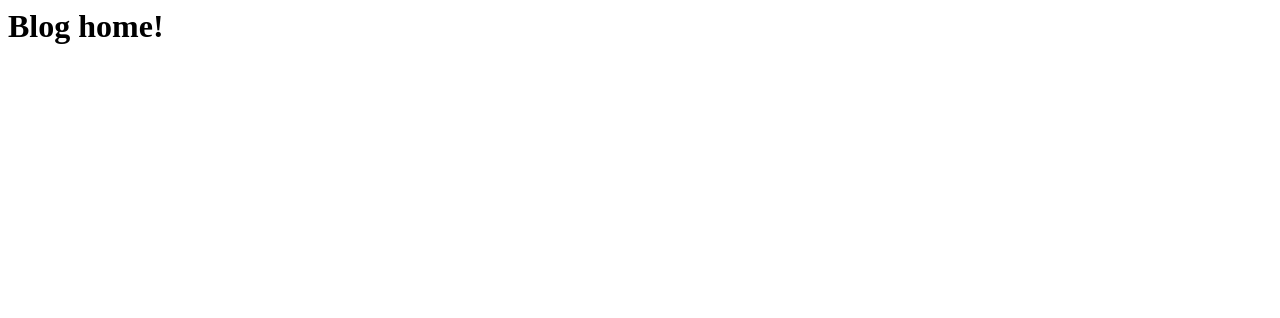
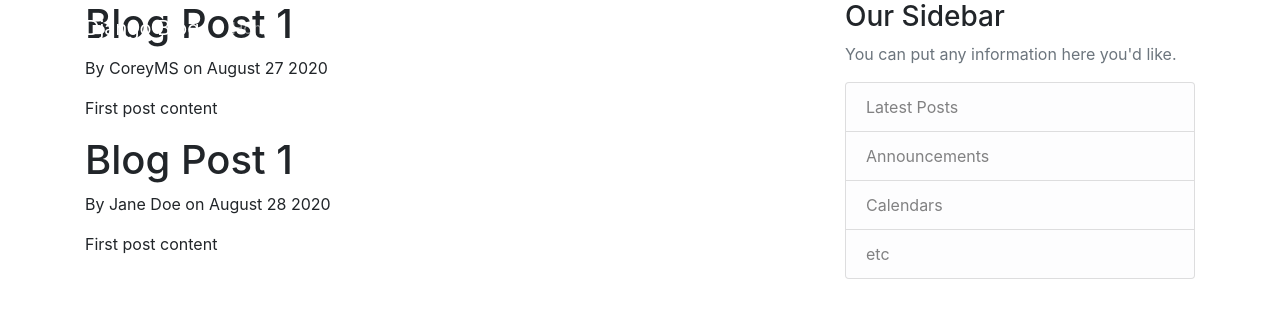
Before and after one commit to julia-thea/django-blog, a Django app: page / in a window 1280 px wide. Shown: the top 318 px of the page. Run offline with Django 3.2, Linux system fonts and the light colour scheme; some libraries are stand-ins or nearby versions.

Commit message:
added views

```diff
--- /dev/null
+++ b/blog/templates/blog/base.html
@@ -0,0 +1,64 @@
+<html lang="en">
+<head>
+  <!-- Required meta tags -->
+  <meta charset="utf-8">
+  <meta name="viewport" content="width=device-width, initial-scale=1, shrink-to-fit=no">
+
+  <!-- Bootstrap CSS -->
+  <link rel="stylesheet" href="https://stackpath.bootstrapcdn.com/bootstrap/4.3.1/css/bootstrap.min.css" integrity="sha384-ggOyR0iXCbMQv3Xipma34MD+dH/1fQ784/j6cY/iJTQUOhcWr7x9JvoRxT2MZw1T" crossorigin="anonymous">
+  <meta name="viewport" content="width=>, initial-scale=1.0">
+  {% if title %}
+  <title>Django Blog - {{ title}}</title>
+{% else %}
+  <title>Django Blog</title>
+{% endif %}
+</head>
+<body>
+  <header class="site-header">
+    <nav class="navbar navbar-expand-md navbar-dark bg-steel fixed-top">
+      <div class="container">
+        <a class="navbar-brand mr-4" href="/">Django Blog</a>
+        <button class="navbar-toggler" type="button" data-toggle="collapse" data-target="#navbarToggle" aria-controls="navbarToggle" aria-expanded="false" aria-label="Toggle navigation">
+        <span class="navbar-toggler-icon"></span>
+        </button>
+        <div class="collapse navbar-collapse" id="navbarToggle">
+          <div class="navbar-nav mr-auto">
+            <a class="nav-item nav-link" href="/">Home</a>
+            <a class="nav-item nav-link" href="/about">About</a>
+          </div>
+          <!-- Navbar Right Side -->
+          <div class="navbar-nav">
+            <a class="nav-item nav-link" href="#">Login</a>
+            <a class="nav-item nav-link" href="#">Register</a>
+          </div>
+        </div>
+      </div>
+    </nav>
+  </header>
+  <main role="main" class="container">
+    <div class="row">
+      <div class="col-md-8">
+        {% block content %}{% endblock %}
+      </div>
+      <div class="col-md-4">
+        <div class="content-section">
+          <h3>Our Sidebar</h3>
+          <p class='text-muted'>You can put any information here you'd like.
+            <ul class="list-group">
+              <li class="list-group-item list-group-item-light">Latest Posts</li>
+              <li class="list-group-item list-group-item-light">Announcements</li>
+              <li class="list-group-item list-group-item-light">Calendars</li>
+              <li class="list-group-item list-group-item-light">etc</li>
+            </ul>
+          </p>
+        </div>
+      </div>
+    </div>
+  </main>
+   <!-- Optional JavaScript -->
+    <!-- jQuery first, then Popper.js, then Bootstrap JS -->
+    <script src="https://code.jquery.com/jquery-3.3.1.slim.min.js" integrity="sha384-q8i/X+965DzO0rT7abK41JStQIAqVgRVzpbzo5smXKp4YfRvH+8abtTE1Pi6jizo" crossorigin="anonymous"></script>
+    <script src="https://cdnjs.cloudflare.com/ajax/libs/popper.js/1.14.7/umd/popper.min.js" integrity="sha384-UO2eT0CpHqdSJQ6hJty5KVphtPhzWj9WO1clHTMGa3JDZwrnQq4sF86dIHNDz0W1" crossorigin="anonymous"></script>
+    <script src="https://stackpath.bootstrapcdn.com/bootstrap/4.3.1/js/bootstrap.min.js" integrity="sha384-JjSmVgyd0p3pXB1rRibZUAYoIIy6OrQ6VrjIEaFf/nJGzIxFDsf4x0xIM+B07jRM" crossorigin="anonymous"></script>
+</body>
+</html>
--- a/blog/templates/blog/home.html
+++ b/blog/templates/blog/home.html
@@ -1,10 +1,8 @@
-<html lang="en">
-<head>
-  <meta charset="UTF-8">
-  <meta name="viewport" content="width=device-width, initial-scale=1.0">
-  <title>Document</title>
-</head>
-<body>
-  <h1>Blog home!</h1>
-</body>
-</html>
+{% extends "blog/base.html" %}
+{% block content %}
+    {% for post in posts %}
+      <h1>{{ post.title }}</h1>
+      <p>By {{ post.author }} on {{post.date_posted}}</p>
+      <p>{{post.content}}</p>
+    {% endfor %}
+{% endblock content %}
--- a/blog/views.py
+++ b/blog/views.py
@@ -7,7 +7,7 @@ posts = [
     'author': 'CoreyMS',
     'title': "Blog Post 1",
     'content': 'First post content',
-    'date_posted': 'August 27 202'
+    'date_posted': 'August 27 2020'
   },
     {
     'author': 'Jane Doe',
@@ -25,4 +25,4 @@ def home(request):
   return render(request, 'blog/home.html', context)
 
 def about(request):
-  return render(request, 'blog/home.html')
+  return render(request, 'blog/about.html', {'title': 'About'})
```
Also changed, not shown: blog/templates/blog/about.html (+3 -9 lines).
